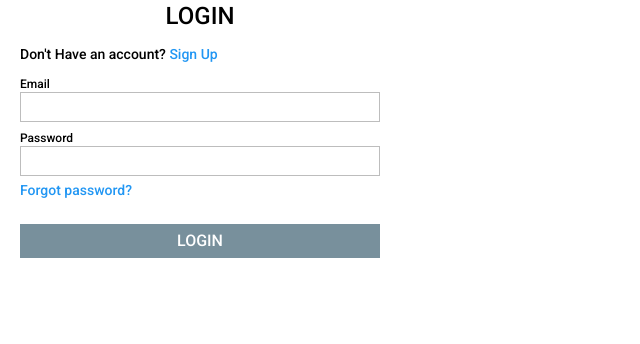
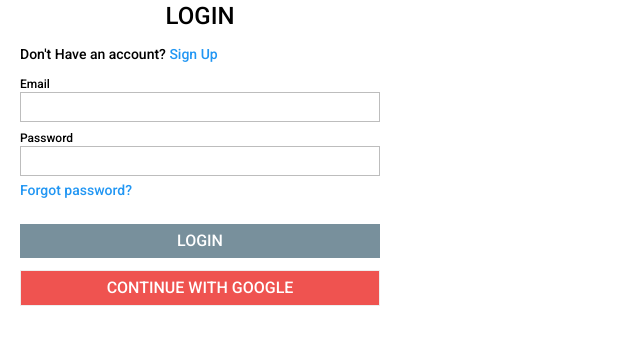
Before and after one commit to darazuiscaptain/mikerestaurant, a React (Vite) app in the folder client/: page /sign_up_in in a window 1280 px wide. Shown: the top 344 px of the page, without its empty margins (0-640 px from the left). Built offline with nearby package versions, Linux system fonts and the light colour scheme; no server answers; a web font is replaced by a local one.

Commit message:
google Oauth

```diff
--- a/client/src/components/Oauth.jsx
+++ b/client/src/components/Oauth.jsx
@@ -36,9 +36,9 @@ function Oauth({loading}) {
     <button
       type='button'
       onClick={handleGoogleLogin}
-      className="w-full uppercase p-[5px] border-[1px] bg-red-300 text-white hover:opacity-90"
+      className={`${loading ? "hidden" : "block"} w-full uppercase p-[5px] border-[1px] bg-red-400 text-white hover:opacity-90`}
     >
-      { loading ? "Loading" : "Continue with Google" }
+      Continue with Google
     </button>
   )
 }
--- a/client/src/pages/Sign_up_in.jsx
+++ b/client/src/pages/Sign_up_in.jsx
@@ -171,7 +171,7 @@ function Sign_up_in() {
             </button>
 
             {/* =========== Signup with google ================ */}
-            {/* <Oauth loading={loading} /> */}
+            <Oauth loading={loading} />
           </div>
         </form>
       </div>
```
